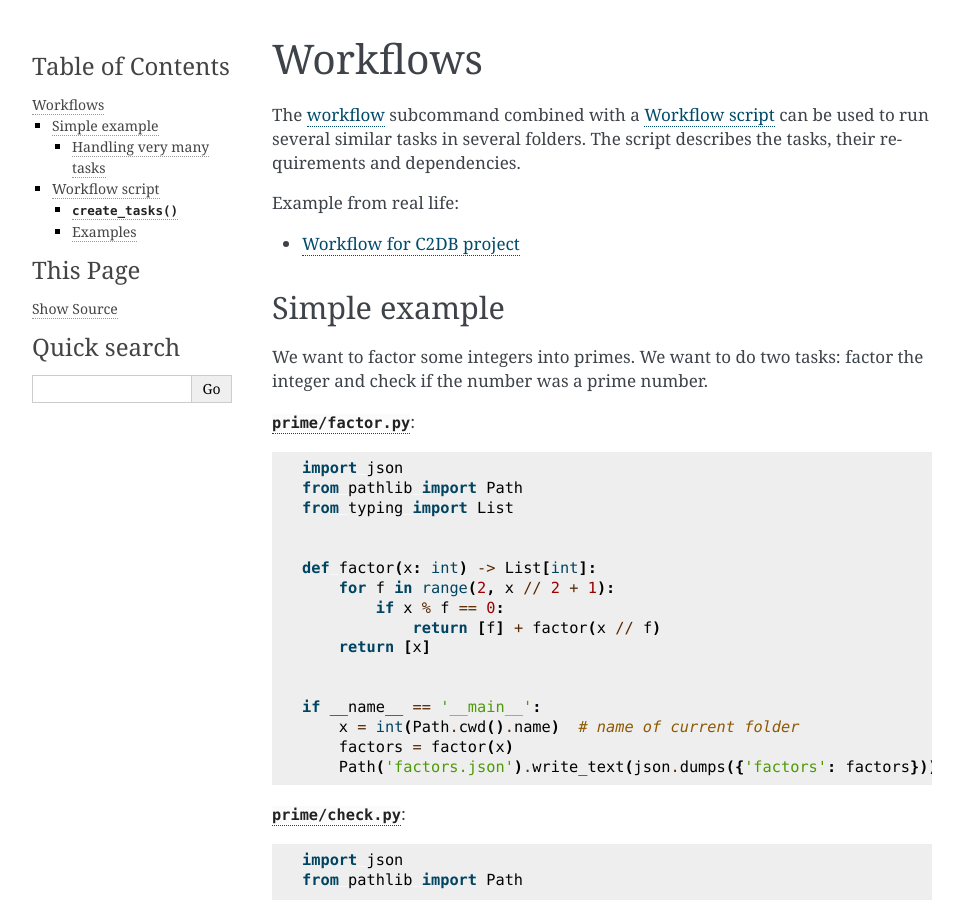
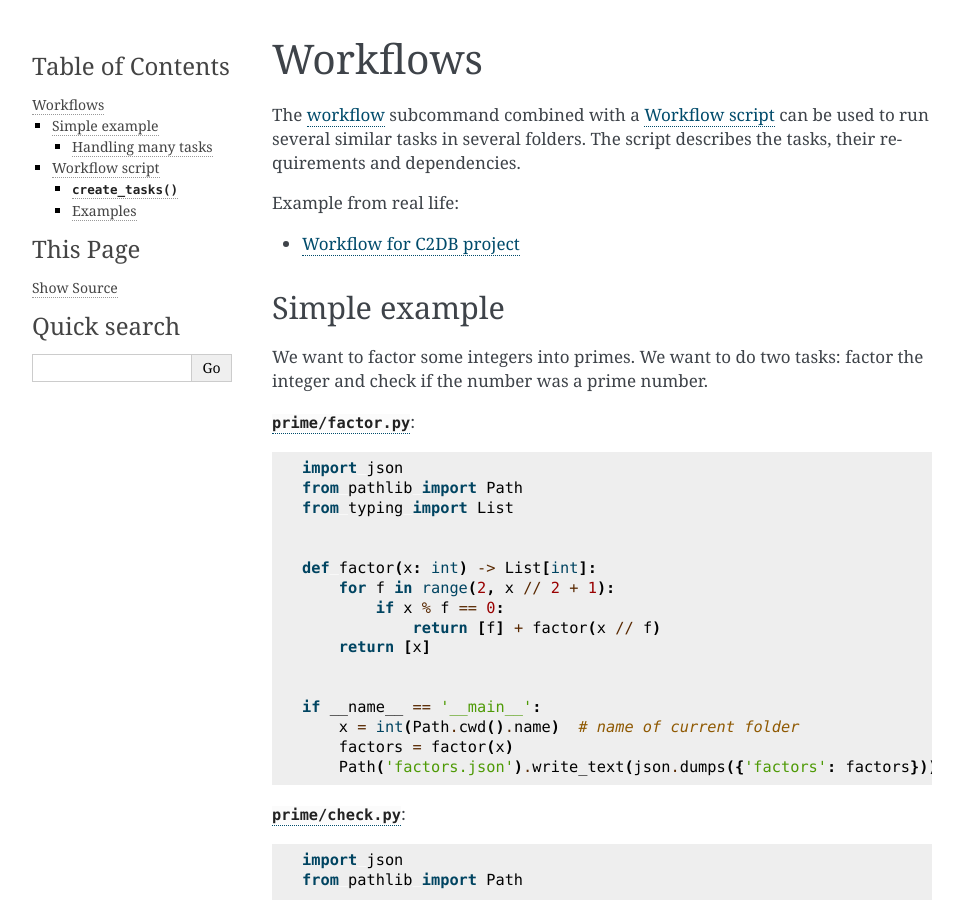
Before and after one commit to Yangxinsix/myqueue, a Sphinx documentation site: the page built from docs/workflows.rst, in a window 1280 px wide and 900 px high. Shown: the whole window, without its empty margins (148-1111 px from the left). Built offline with Sphinx 7.4.7, drawn with Linux system fonts in a browser that asks for light colours; some of the changed text lies outside the part shown.

Commit message:
Ran proselint on the docs

```diff
--- a/README.rst
+++ b/README.rst
@@ -123,7 +123,7 @@
 ==========================
 
 If you need help, want to report a bug or suggest a new feature then you are
-very welcome to get in touch via MyQueue's `issue tracker`_
+welcome to get in touch via MyQueue's `issue tracker`_
 or the *#myqueue* stream on Zulip_.
 
 .. _issue tracker: https://gitlab.com/myqueue/myqueue/issues/
--- a/docs/development.rst
+++ b/docs/development.rst
@@ -8,7 +8,7 @@
 
     https://gitlab.com/myqueue/myqueue/
 
-Contributions and suggestions for improvements are very welcome.
+Contributions and suggestions for improvements are welcome.
 
 
 Getting help
--- a/docs/workflows.rst
+++ b/docs/workflows.rst
@@ -160,8 +160,8 @@
     8069/PRIME
 
 
-Handling very many tasks
-------------------------
+Handling many tasks
+-------------------
 
 In the case where you have a workflow script with many tasks combined with
 many folders, it can happen that ``mq workflow ... */`` will try to submit
```
